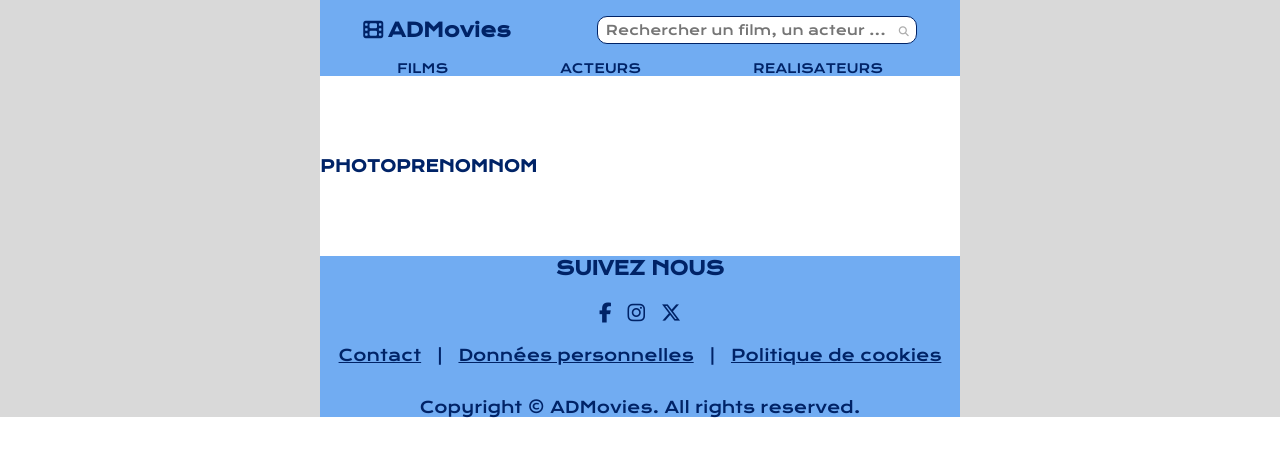
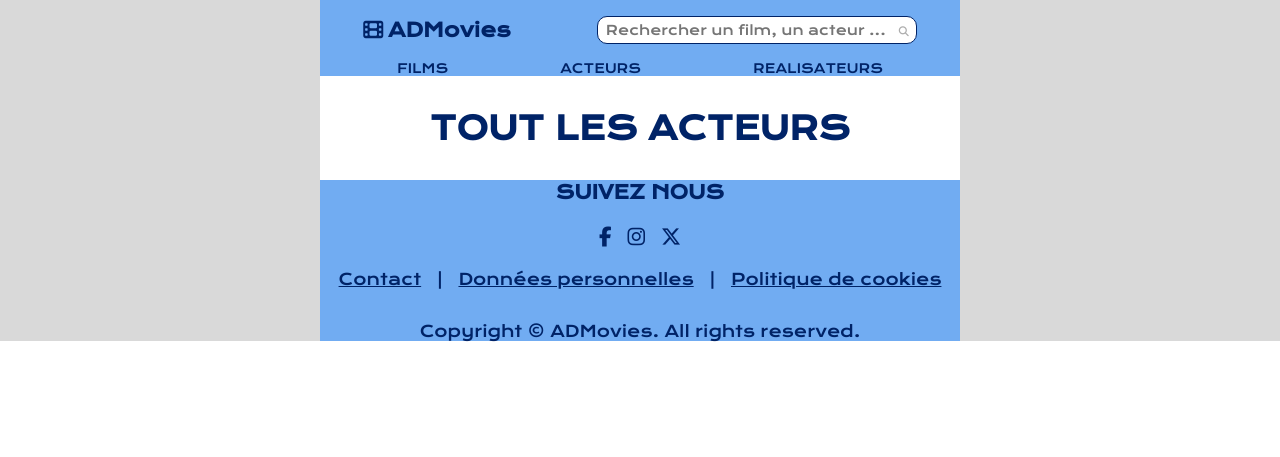
Before and after one commit to AntoineDrc/Projet_cinema, a PHP site: template view/listActeurs.php in a window 1280 px wide. Shown: the top 457 px of the page. Run offline with PHP 8.4, Linux system fonts and the light colour scheme; the template is opened without the code that fills it, so the values that code supplies are empty; some libraries are stand-ins or nearby versions.

Commit message:
ajout CSS "listActeurs"

```diff
--- a/public/css/style.css
+++ b/public/css/style.css
@@ -144,7 +144,7 @@ footer {
 
 /* LIST FILMS*********************************/
 
-.titre_listFilms {
+.titrePage {
     text-align: center;
     padding-top: 2rem;
     margin-bottom: 2rem;
@@ -167,15 +167,33 @@ footer {
 /* LIST ACTEURS******************************* */
 
 .tableActeurs img{
-    width: 10rem;
-    height: auto;
+    width: 100%;
+    height: 100%;
+    object-fit: cover;
+    transition: 0.5s;
+    box-shadow: rgba(0, 0, 0, 0.35) 0px 5px 15px;
+}
+
+.tableActeurs img:hover {
+    transform: scale(1.1);
+    border-radius: 1rem;
 }
 
 .tableActeurs {
+    display: flex;
+    flex-direction: column;
+    align-items: center;
     border-collapse: separate;
-    border-spacing: 0 5rem;
+    border-spacing: 1rem 5rem;
+    text-align: center;
 }
 
-.tableActeurs {
-    text-align: center;
+.tableActeurs td {
+    height: 15rem;
+    width: 11rem;
+    overflow: visible;
 }
+
+.tableActeurs a {
+    text-decoration: none;
+}
--- a/view/listActeurs.php
+++ b/view/listActeurs.php
@@ -1,15 +1,10 @@
 <?php ob_start(); ?>
 
-
+<div class="titrePage">
+    <h1>TOUT LES ACTEURS</h1>
+</div>
 <!-- Tableau HTML pour lister les acteurs. -->
 <table class="tableActeurs">
-    <thead>
-        <tr>
-            <th>PHOTO</th>
-            <th>PRENOM</th>
-            <th>NOM</th>
-        </tr>
-    </thead>
     <tbody>
         <?php
         // Boucle sur chaque acteur récupéré de la base de données.
@@ -21,8 +16,10 @@
             <tr>
                 <td><a href="<?= $detailsUrl ?>">
                     <img src=<?="$imgPath" ?> alt="Photo de <?= $personne['prenom'] ?>"></a></td>
-                <td><?= $personne["prenom"] ?></td>
-                <td><?= $personne["nom"] ?></td>
+                <td><a href="<?= $detailsUrl ?>">
+                    <?= $personne["prenom"] ?></a></td>
+                <td><a href="<?= $detailsUrl ?>">
+                    <?= $personne["nom"] ?></a></td>
             </tr>
         <?php
         }
--- a/view/listFilms.php
+++ b/view/listFilms.php
@@ -1,6 +1,6 @@
 <?php ob_start(); ?>
 
-<div class="titre_listFilms">
+<div class="titrePage">
     <h1> FILMS A L'AFFICHE</h1>
 </div>
 <!-- Tableau HTML pour lister les films. -->
```
Also changed, not shown: public/img/gordonLevitt.jpg.
